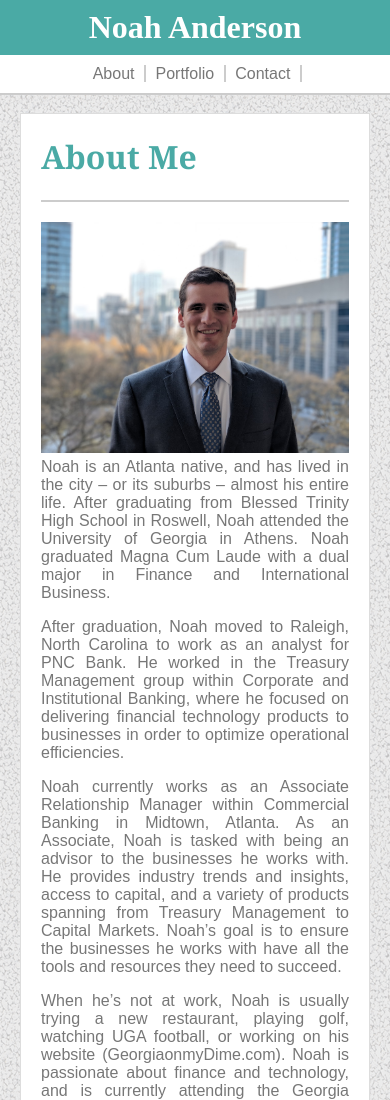
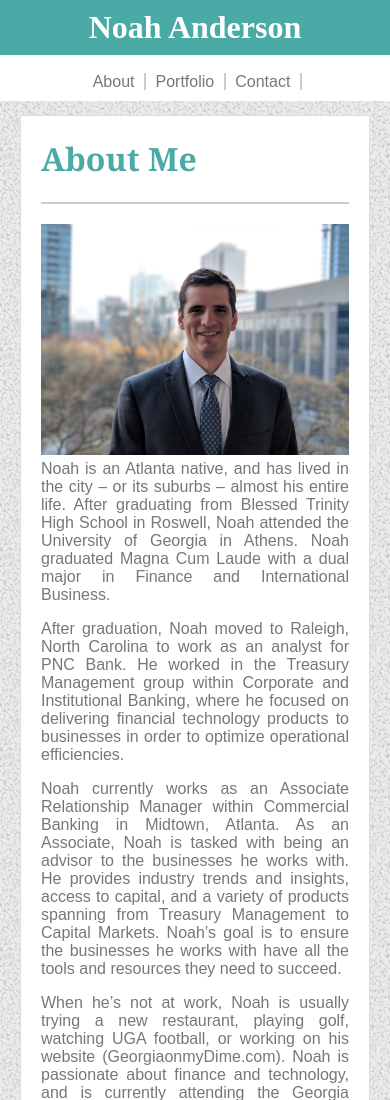
Before and after one commit to nanderson815/Responsive-Portfolio, a plain HTML site: page index.html in a window 390 px wide. Shown: the top 1100 px of the page. Drawn offline with Linux system fonts and the light colour scheme; a script that the page names is missing.

Commit message:
Updated 11 19 18

```diff
--- a/Assets/css/style.css
+++ b/Assets/css/style.css
@@ -253,7 +253,8 @@ Temporary until correct images are stored in the asset folder. */
     }
 
     #navBar{
-        padding: 10px 0px 10px 0px;
+        padding: 18px 0px 10px 0px;
+        background: white;
     }
 
     .wrapper {
@@ -270,6 +271,7 @@ Temporary until correct images are stored in the asset folder. */
     .navigationBar{
         display: block;
         margin: 0px 0px 0px 0px;
+        position:static;
     }
 
     nav{
@@ -297,7 +299,7 @@ Temporary until correct images are stored in the asset folder. */
 
     .portfolio{
         width: 469px;
-        margin: 10px 5% 0px 5%;
+        margin: 10px 0% 0px 0%;
     }
 
     #bioPic {
```
